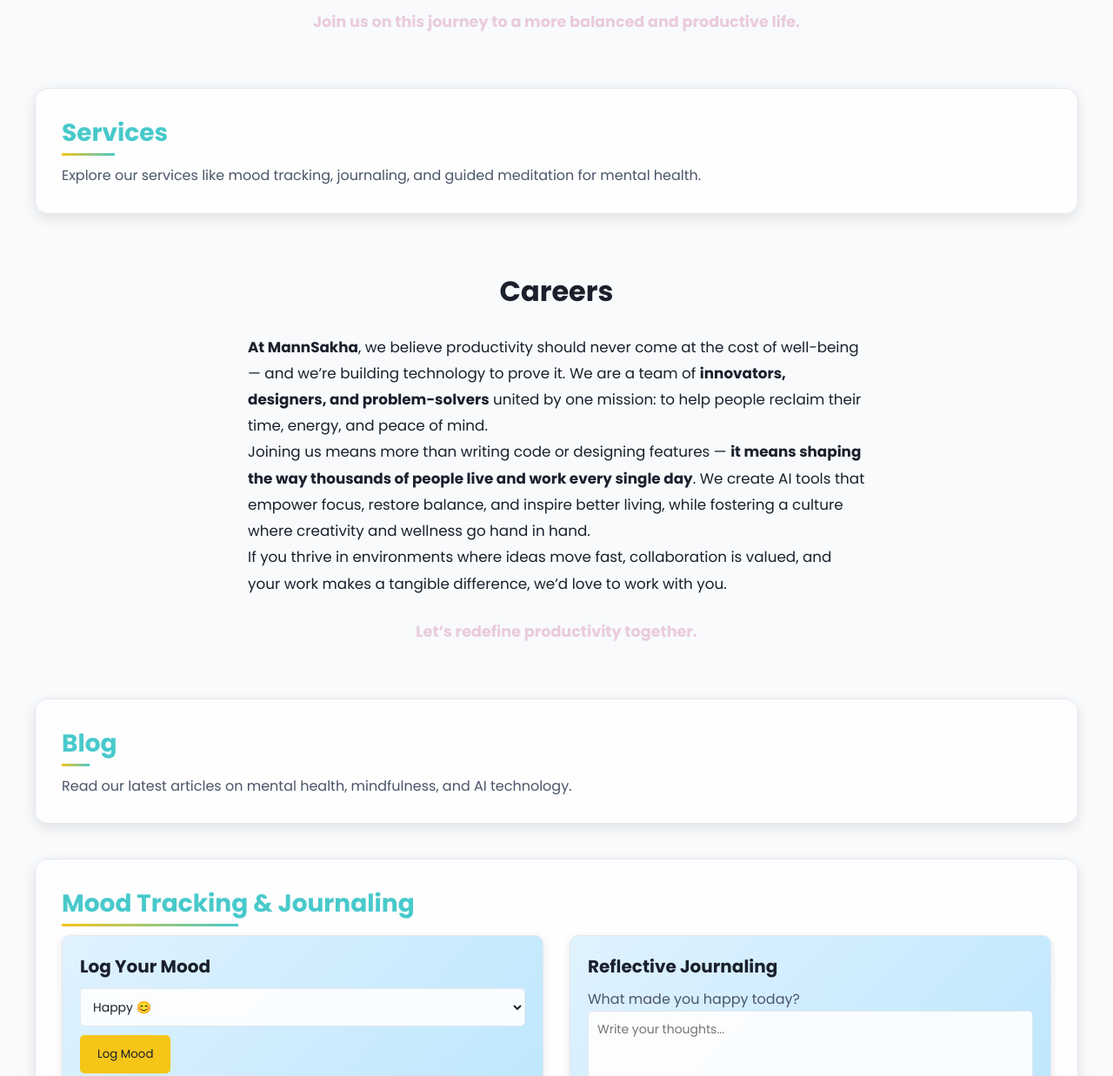
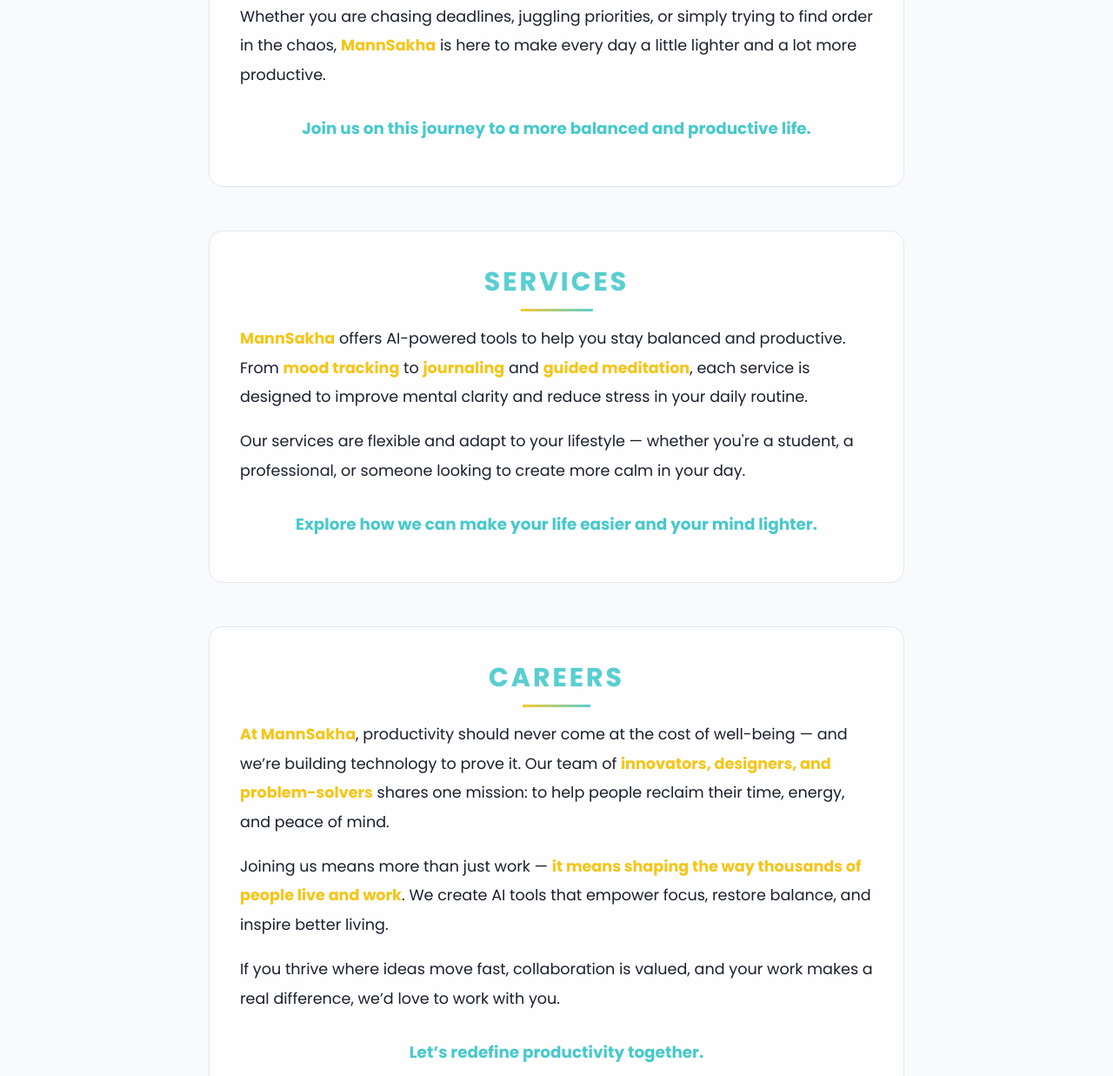
Before and after one commit to ishanraj953/MannSakha-chatbot-, a plain HTML site: page index.html in a window 1280 px wide. Shown: the part 2065-3302 px from the top of the page at 87% size. Drawn offline with Linux system fonts and the light colour scheme; sample sign-in values are in the browser's storage.

Commit message:
Enhance career, service, about, blog section

```diff
--- a/index.html
+++ b/index.html
@@ -67,47 +67,39 @@
         </section>
 
   <!-- About Section -->
-        <section id="about" class="container about-container" style="max-width: 750px; margin: 0 auto; line-height: 1.8; font-size: 1.05rem;">
-    <h2 style="text-align: center; font-size: 2rem; margin-bottom: 20px;">About Us</h2>
-
+<section id="about" class="info-section">
+    <h2>About Us</h2>
     <p><strong>In a world that moves faster every day</strong>, staying productive without burning out is a challenge. That is where <strong>MannSakha</strong> comes in — your AI-powered companion designed to help you manage your time, organize your day, and keep life in balance.</p>
-
     <p><strong>Unlike therapy-based mental health apps</strong>, MannSakha focuses on the here and now — turning your goals into actionable plans, clearing mental clutter, and guiding you to work smarter while still making time to breathe.</p>
-
     <p>Whether you are chasing deadlines, juggling priorities, or simply trying to find order in the chaos, <strong>MannSakha</strong> is here to make every day a little lighter and a lot more productive.</p>
-
-    <p style="text-align: center; margin-top: 25px; font-weight: bold; font-size: 1.1rem; color: #eacbdd;">
-        Join us on this journey to a more balanced and productive life.
-    </p>
+    <p class="highlight">Join us on this journey to a more balanced and productive life.</p>
 </section>
 
-
 <!-- Services Section -->
-        <section id="services" class="section">
+<section id="services" class="info-section">
     <h2>Services</h2>
-            <p>Explore our services like mood tracking, journaling, and guided meditation for mental health.</p>
+    <p><strong>MannSakha</strong> offers AI-powered tools to help you stay balanced and productive. From <strong>mood tracking</strong> to <strong>journaling</strong> and <strong>guided meditation</strong>, each service is designed to improve mental clarity and reduce stress in your daily routine.</p>
+    <p>Our services are flexible and adapt to your lifestyle — whether you're a student, a professional, or someone looking to create more calm in your day.</p>
+    <p class="highlight">Explore how we can make your life easier and your mind lighter.</p>
 </section>
 
 <!-- Careers Section -->
-        <section id="careers" class="container careers-container" style="max-width: 750px; margin: 0 auto; line-height: 1.8; font-size: 1.05rem;">
-    <h2 style="text-align: center; font-size: 2rem; margin-bottom: 20px;">Careers</h2>
-
-        <p><strong>At MannSakha</strong>, we believe productivity should never come at the cost of well-being — and we’re building technology to prove it. We are a team of <strong>innovators, designers, and problem-solvers</strong> united by one mission: to help people reclaim their time, energy, and peace of mind.</p>
-
-    <p>Joining us means more than writing code or designing features — <strong>it means shaping the way thousands of people live and work every single day</strong>. We create AI tools that empower focus, restore balance, and inspire better living, while fostering a culture where creativity and wellness go hand in hand.</p>
-
-    <p>If you thrive in environments where ideas move fast, collaboration is valued, and your work makes a tangible difference, we’d love to work with you.</p>
-
-    <p style="text-align: center; margin-top: 25px; font-weight: bold; font-size: 1.1rem; color: #eacbdd;">
-        Let’s redefine productivity together.
-    </p>
+<section id="careers" class="info-section">
+    <h2>Careers</h2>
+    <p><strong>At MannSakha</strong>, productivity should never come at the cost of well-being — and we’re building technology to prove it. Our team of <strong>innovators, designers, and problem-solvers</strong> shares one mission: to help people reclaim their time, energy, and peace of mind.</p>
+    <p>Joining us means more than just work — <strong>it means shaping the way thousands of people live and work</strong>. We create AI tools that empower focus, restore balance, and inspire better living.</p>
+    <p>If you thrive where ideas move fast, collaboration is valued, and your work makes a real difference, we’d love to work with you.</p>
+    <p class="highlight">Let’s redefine productivity together.</p>
 </section>
 
 <!-- Blog Section -->
-        <section id="blog" class="section">
+<section id="blog" class="info-section">
     <h2>Blog</h2>
-            <p>Read our latest articles on mental health, mindfulness, and AI technology.</p>
+    <p>Our blog shares insights on <strong>mental health</strong>, <strong>mindfulness</strong>, and <strong>AI innovations</strong> shaping the way we live and work. From productivity tips to self-care strategies, every article is crafted to inspire and guide you.</p>
+    <p>Whether you want to learn focus techniques, explore wellness methods, or keep up with AI trends, you’ll find valuable reads here.</p>
+    <p class="highlight">Discover ideas that spark change and growth.</p>
 </section>
+
 
         <!-- Mood Tracking and Journaling Section -->
         <section id="mood-tracking" class="section">
--- a/styles.css
+++ b/styles.css
@@ -157,6 +157,74 @@
     font-weight: 600; /* Make text bolder for better readability */
     text-shadow: 0 0 1px rgba(255, 255, 255, 0.8); /* Subtle white outline for contrast */
 }
+.info-section {
+    max-width: 800px;
+    margin: 50px auto;
+    padding: 30px 35px;
+    background: var(--card-bg, #1e2128);
+    border-radius: 16px;
+    line-height: 1.9;
+    font-size: 1.1rem;
+    color: var(--text-primary, #f0f0f0);
+     transition: transform 0.3s ease, box-shadow 0.3s ease;
+    border: 1px solid var(--border-color);
+}
+
+.info-section:hover {
+    border: 1px solid var(--accent-primary);
+    transform: translateY(-10px);
+    box-shadow: 0 10px 25px var(--shadow-color);
+}
+
+.info-section h2 {
+    font-size: 30px;
+    color: var(--accent-primary);
+    margin-bottom: 20px;
+    position: relative;
+    display: inline-block;
+    font-weight: 700;
+    letter-spacing: clamp(1px, 0.5vw, 3px);
+    text-transform: uppercase;
+    opacity: 0.9;
+    text-shadow: 0 0 1.7px #bae6fd;
+    transition: transform 0.3s ease;
+    left: 50%;
+    transform: translateX(-50%);
+}
+
+.info-section h2::after {
+    content: '';
+    position: absolute;
+    bottom: -5px;
+    left: 25%;
+    width: 50%;
+    height: 3px;
+    background: linear-gradient(90deg, var(--accent-secondary, #f5c542), var(--accent-primary, #ff914d));
+    transition: width 0.3s ease, left 0.3s ease;
+}
+
+.info-section h2:hover::after {
+    background: linear-gradient(90deg, var(--accent-secondary), var(--accent-primary));
+    transition: width 0.3s ease;
+    width: 100%;
+    left: 0;
+}
+
+.info-section p {
+    margin-bottom: 18px;
+}
+
+.info-section strong {
+    color: var(--accent-secondary, #f5c542);
+}
+
+.info-section .highlight {
+    text-align: center;
+    margin-top: 28px;
+    font-weight: bold;
+    font-size: 1.15rem;
+    color: var(--accent-primary, #ffb3b3);
+}
 
 .theme-toggle::before {
     content: '';
```
Lines whose indentation alone changed are shown as unchanged.
